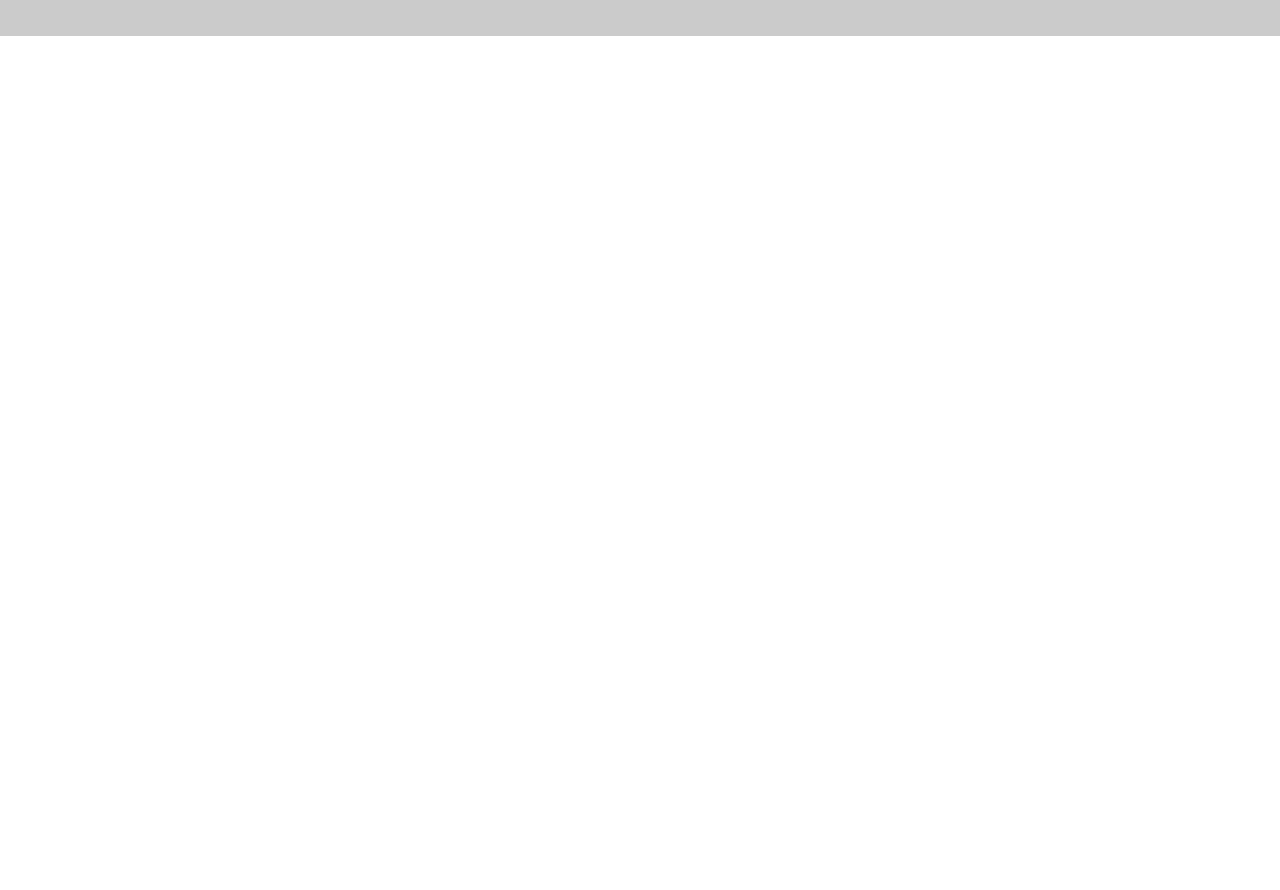
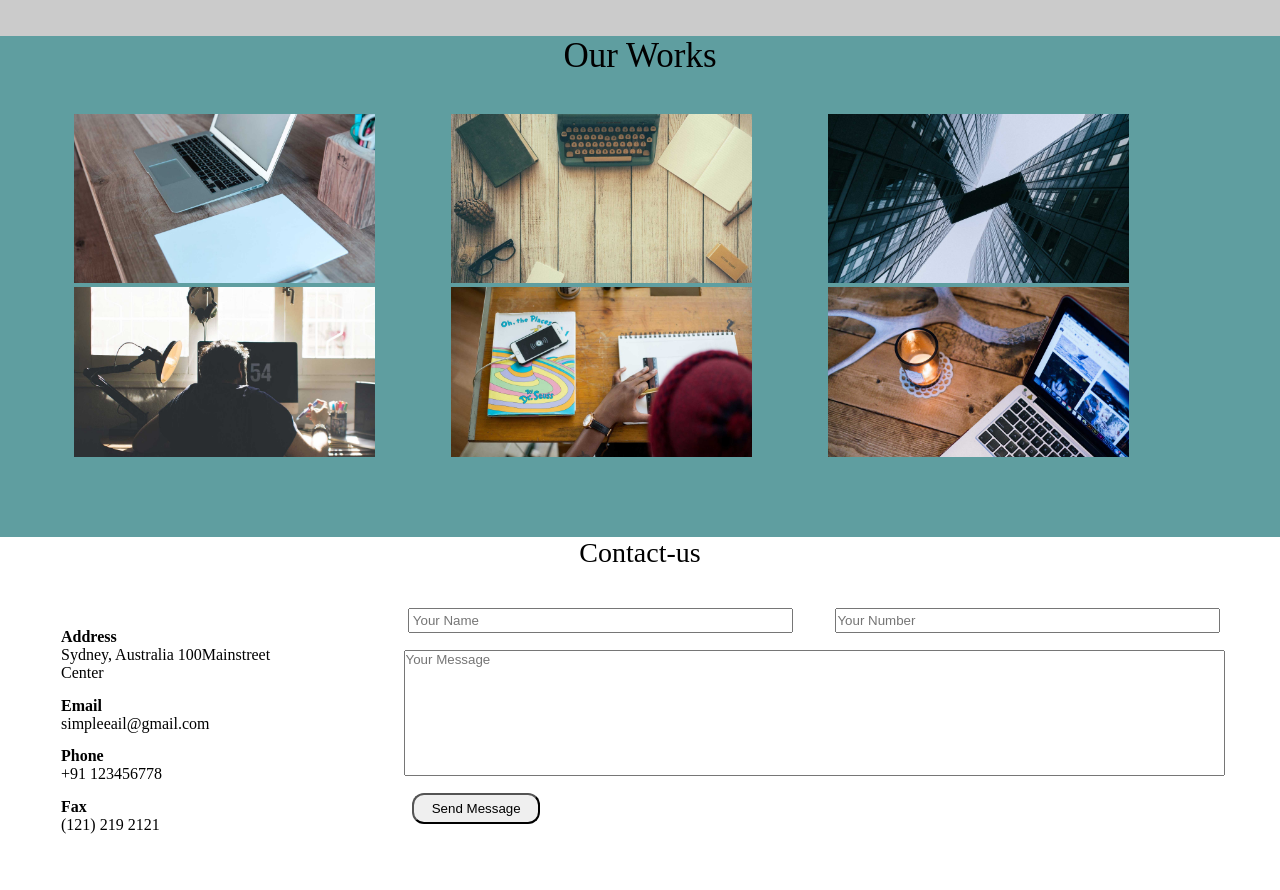
Before and after one commit to sarb001/FullResponsiveSite, a plain HTML site: page index.html in a window 1280 px wide. Shown: the part 2184-3074 px from the top of the page. Before the commit the page ends 2220 px from the top, so only its background shows below. Drawn offline with Linux system fonts and the light colour scheme.

Commit message:
Contact us Done

```diff
--- a/index.html
+++ b/index.html
@@ -135,52 +135,63 @@
                 </div>
 
 
-                <!-- <div class ="our-works">
+                <div class ="our-works">
+                    <div id = "our-works" style = "font-size: 35px;text-align: center;width: 100%;">  Our Works  </div>
                      <div class = "works-images">
-                         <img src = "/imagess/portfolio-1.jpg" />
-                         <img src = "/imagess/portfolio-2.jpg" />
-                         <img src = "/imagess/portfolio-3.jpg" />
-                         <img src = "/imagess/portfolio-4.jpg" />
-                         <img src = "/imagess/portfolio-5.jpg" />
-                         <img src = "/imagess/portfolio-6.jpg" />
+                          <span id = "work-img">   <img src = "/imagess/portfolio-1.jpg"  style = "width:25%" /> </span>
+                          <span id = "work-img">    <img src = "/imagess/portfolio-2.jpg"  style = "width:25%" />  </span>
+                          <span id = "work-img">    <img src = "/imagess/portfolio-3.jpg"  style = "width:25%"/>  </span>
+                          <span id = "work-img">   <img src = "/imagess/portfolio-4.jpg"   style = "width:25%" />  </span>
+                          <span id = "work-img">   <img src = "/imagess/portfolio-5.jpg"  style = "width:25%" />  </span>
+                          <span id = "work-img">    <img src = "/imagess/portfolio-6.jpg"   style = "width:25%"/>  </span>
                      </div>
-                </div> -->
+                </div>
 
-                 <!-- <div class ="contact-us">
+                 <div class ="contact-us">
                     <div class = "contact-us-tag">
                         <span> Contact-us </span>
                     </div>
-                    <div class = "contact-us-detail">
+
+                <div class = "contact-us-detail">
                     <div class = "contact-side">
-                                    <div> Address
-                                      <span>  Sydney,Australia  100 Center </span>
+                                    <div style = "display: flex;flex-direction: column;padding: 3% 4%;">
+                                        <span style = "font-weight: 900;"> Address </span>
+                                       <span>  Sydney, Australia  100Mainstreet  Center </span>
                                     </div>
 
-                                    <div> Address
-                                        <span>  Sydney,Australia  100 Center </span>
+                                    <div style = "display: flex;flex-direction: column;padding: 3% 4%;">
+                                        <span  style = "font-weight: 900;"> Email </span>
+                                        <span>  simpleeail@gmail.com </span>
                                     </div>
 
-                                    <div> Address
-                                        <span>  Sydney,Australia  100 Center </span>
+                                     <div style = "display: flex;flex-direction: column;padding: 3% 4%;">
+                                        <span  style = "font-weight: 900;"> Phone </span>
+                                        <span>  +91 123456778 </span>
                                      </div>
 
-                                     <div> Address
-                                        <span>  Sydney,Australia  100 Center </span>
-                                     </div>
-
-                                     <div> Address
-                                        <span>  Sydney,Australia  100 Center </span>
+                                     <div style = "display: flex;flex-direction: column;padding: 3% 4%;">
+                                        <span style = "font-weight: 900;"> Fax  </span>
+                                        <span>  (121) 219 2121 </span>
                                      </div>
 
                         </div>
                          <div class = "form-side">
-                             <input type = "text" placeholder = "Your Name" />
-                             <input type = "text" placeholder = "Your Number" />
-                             <input type = "text" placeholder = "Your Message" />
-                             <button>  Send Message </button>
+                            <div id ="first-inputline">
+                                <input type = "text" placeholder = "Your Name"  style = "width: 45%;padding: 3px;" />
+                                <input type = "text" placeholder = "Your Number"   style = "width: 45%;" />
+                            </div>
+                             <div id = "second-inputline">
+                                <input id = "sec-msg" type = "text" placeholder = "Your Message" />
+                             </div>
+                             <span style = "padding-left: 3%;">
+                                <button id = "btn-msg">  Send Message </button>
+                             </span>
+
+
                         </div>
-                    </div>
-                 </div> -->
+                </div>
+
+         </div>
 
                  <!-- <div class = "footer">
                      <span> Agency Website  </span>
--- a/style.css
+++ b/style.css
@@ -65,3 +65,19 @@ ul> li > a
 .card-cover-5 { padding: 4%;width:30%  }
 .card-cover-6 { padding: 4%;width:30%  }
 .card-container { flex-wrap: wrap;}
+
+.our-works {background-color: cadetblue;padding-bottom: 3%;}
+.works-images {padding: 3%;width: 100%; }
+#work-img{ padding: 3%;}
+
+
+.contact-us-detail {display: flex;width:100%}
+.contact-us-tag {font-size: 28px;font-weight: 400;text-align: center;}
+.contact-side  { width: 35%;padding: 4%;}
+
+#first-inputline { display: flex;justify-content: space-around;}
+.form-side {padding: 3%;}
+#second-inputline { display: flex;flex-direction: column;padding: 2%;}
+
+#sec-msg { padding-bottom:13%;}
+#btn-msg {width: 15%;padding: 6px;border-radius: 12px;}
```
